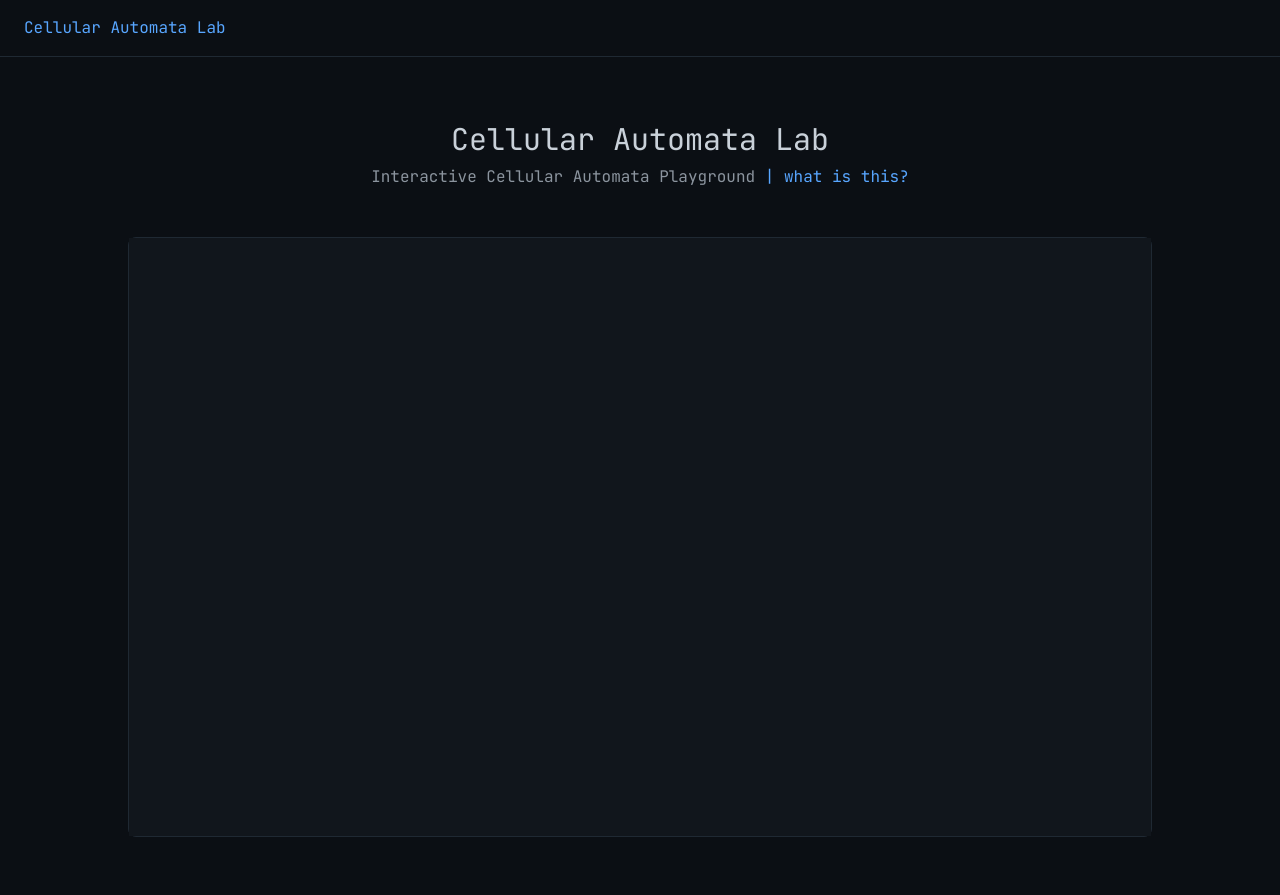
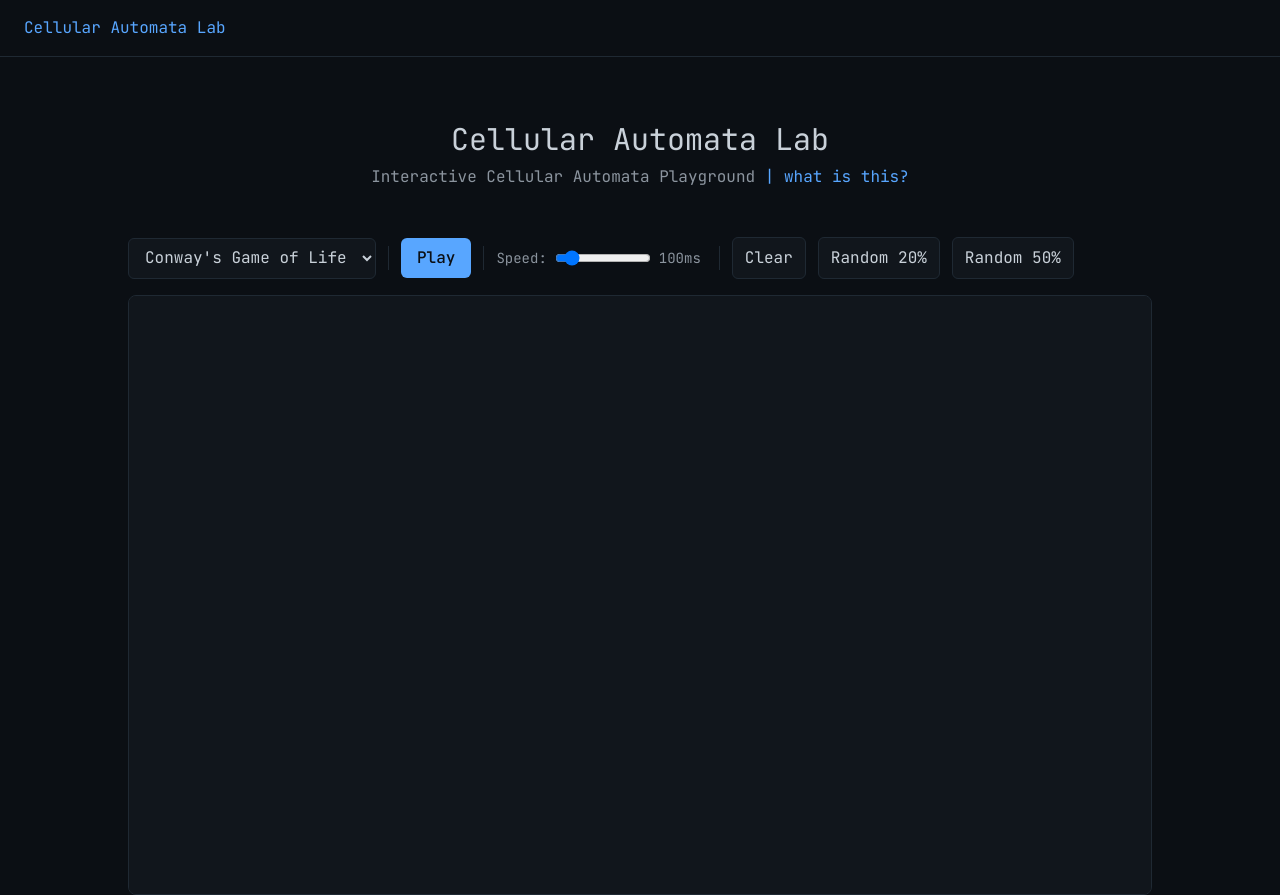
Before and after one commit to pratiksingh94/cellular-automata-lab, a React (Vite) app: page / in a window 1280 px wide. Before the commit the page ends 837 px from the top, so only its background shows below. Built offline with nearby package versions, Linux system fonts and the light colour scheme.

Commit message:
conway + controls

```diff
--- a/index.html
+++ b/index.html
@@ -4,7 +4,7 @@
     <meta charset="UTF-8" />
     <link rel="icon" type="image/svg+xml" href="/favicon.svg" />
     <meta name="viewport" content="width=device-width, initial-scale=1.0" />
-    <title>ca-sim</title>
+    <title>Cellular Automata Lab</title>
   </head>
   <body>
     <div id="root"></div>
--- /dev/null
+++ b/src/components/Controls.tsx
@@ -0,0 +1,79 @@
+import { useState } from "react";
+import { presets, type Rule } from "../rules";
+import type { GridFunctions } from "./Grid"
+
+export type Props = {
+  gridRef: React.RefObject<GridFunctions | null>;
+  rule: Rule;
+  onRuleChange: (rule: Rule) => void;
+  speed: number;
+  onSpeedChange: (speed: number) => void;
+  isPlaying: boolean;
+}
+
+export default function Controls({ gridRef, rule, onRuleChange, speed, onSpeedChange, isPlaying }: Props) {
+  const [selectedPreset, setSelectedPreset] = useState(rule.name);
+
+  const handlePresetChange = (name: string) => {
+    setSelectedPreset(name);
+
+    const preset = presets.find(p => p.name === name);
+    if(preset) {
+      onRuleChange(preset);
+    }
+  }
+
+
+  return (
+    <div className="flex flex-wrap gap-3 items-center mb-4">
+      <select
+      value={selectedPreset}
+      onChange={e => handlePresetChange(e.target.value)}
+      className="px-3 py-2 bg-panel border border-border rounded-md text-text cursor-pointer"
+      >
+        {presets.map(p => (
+          <option key={p.name} value={p.name}>
+            {p.name}
+          </option>
+        ))}
+      </select>
+
+      <div className="h-6 w-px bg-border"/>
+
+      <button
+      onClick={() => isPlaying ? gridRef.current?.pause() : gridRef.current?.play()}
+      className="px-4 py-2 bg-accent text-bg rounded-md font-medium cursor-pointer"
+      >{isPlaying ? "Pause" : "Play"}</button>
+
+      <div className="h-6 w-px bg-border"/>
+
+      <div className="flex gap-2 items-center">
+        <span className="text-text-muted text-sm">Speed:</span>
+        <input
+        type="range"
+        min="50"
+        max="500"
+        value={speed}
+        onChange={e => onSpeedChange(Number(e.target.value))}
+        className="w-24 cursor-pointer"
+        />
+        <span className="text-text-muted text-sm w-12">{speed}ms</span>
+      </div>
+
+      <div className="h-6 w-px bg-border"/>
+
+      <button
+      onClick={() => gridRef.current?.clear()}
+      className="px-3 py-2 bg-panel border border-border rounded-md text-text hover:bg-panel-2 transition-colors cursor-pointer"
+      >Clear</button>
+      <button
+      onClick={() => gridRef.current?.randomize(0.2)}
+      className="px-3 py-2 bg-panel border border-border rounded-md text-text hover:bg-panel-2 transition-colors cursor-pointer"
+      >Random 20%</button>
+      <button
+      onClick={() => gridRef.current?.randomize(0.5)}
+      className="px-3 py-2 bg-panel border border-border rounded-md text-text hover:bg-panel-2 transition-colors cursor-pointer"
+      >Random 50%</button>
+    </div>
+  )
+}
--- a/src/components/Grid.tsx
+++ b/src/components/Grid.tsx
@@ -1,6 +1,25 @@
-import { useRef, useEffect, useState } from "react";
+import { useRef, useEffect, useState, useCallback } from "react";
+import { type Rule, simulate } from "../rules";
 
-export default function Grid() {
+// TODO: clean this file a bit, functions are eveyrwhere make ts modular
+
+export type GridFunctions = {
+  randomize: (density?: number) => void;
+  clear: () => void;
+  play: () => void;
+  pause: () => void;
+  isPlaying: () => boolean;
+};
+
+export default function Grid({
+  funcRef,
+  rule,
+  speed,
+}: {
+  funcRef?: React.RefObject<GridFunctions | null>;
+  rule: Rule;
+  speed: number;
+}) {
   const canvasRef = useRef<HTMLCanvasElement>(null);
   const [dimensions, setDimensions] = useState({ rows: 30, cols: 50 });
   const [isDrawing, setIsDrawing] = useState(false);
@@ -8,10 +27,86 @@ export default function Grid() {
   const gridRef = useRef<number[][]>([]);
   const cellSize = 10;
 
+  const intervalRef = useRef<number | null>(null);
+  const isPlayingRef = useRef(false);
+
   const aliveColor = "#88ff00";
   const deadColor = "#11161c";
   const hoverColor = "rgba(136, 255, 0, 0.3)";
   const hoverPosRef = useRef<{ r: number; c: number } | null>(null);
+
+  function drawGrid() {
+    const canvas = canvasRef.current;
+    if (!canvas) return;
+    const ctx = canvas.getContext("2d");
+    if (!ctx) return;
+
+    ctx.fillStyle = deadColor;
+    ctx.fillRect(0, 0, canvas.width, canvas.height);
+
+    const grid = gridRef.current;
+    for (let r = 0; r < grid.length; r++) {
+      for (let c = 0; c < grid[r].length; c++) {
+        if (grid[r][c]) {
+          ctx.fillStyle = aliveColor;
+          ctx.fillRect(c * cellSize, r * cellSize, cellSize, cellSize);
+        }
+      }
+    }
+  }
+
+  const clear = useCallback(() => {
+    gridRef.current = Array.from({ length: dimensions.rows }, () =>
+      Array(dimensions.cols).fill(0),
+    );
+    drawGrid();
+  }, [dimensions]);
+
+  const randomize = useCallback(
+    (density = 0.2) => {
+      gridRef.current = Array.from({ length: dimensions.rows }, () =>
+        Array.from({ length: dimensions.cols }, () =>
+          Math.random() < density ? 1 : 0,
+        ),
+      );
+      drawGrid();
+    },
+    [dimensions],
+  );
+
+  const pause = useCallback(() => {
+    isPlayingRef.current = false;
+    if(intervalRef.current) {
+      clearInterval(intervalRef.current);
+      intervalRef.current = null;
+    }
+  }, []);
+
+  const play = useCallback(() => {
+    if(isPlayingRef.current) return;
+    isPlayingRef.current = true;
+    intervalRef.current = window.setInterval(() => {
+      gridRef.current = simulate(gridRef.current, rule);
+      drawGrid();
+    }, speed)
+  }, [rule, speed])
+
+  const isPlaying = useCallback(() => isPlayingRef.current, []);
+
+  // useEffect(() => {
+  //   pause();
+  //   play();
+  // }, [speed])
+
+  useEffect(() => {
+    if (funcRef) {
+      funcRef.current = { randomize, clear, play, pause, isPlaying };
+    }
+  }, [randomize, clear, play, pause, isPlaying]);
+
+  useEffect(() => {
+    return () => pause();
+  }, [pause])
 
   useEffect(() => {
     if (!canvasRef.current) return;
--- a/src/pages/Home.tsx
+++ b/src/pages/Home.tsx
@@ -1,7 +1,26 @@
 import { Link } from "react-router-dom";
-import Grid from "../components/Grid";
+import Grid, { type GridFunctions } from "../components/Grid";
+import { useEffect, useRef, useState } from "react";
+import { presets, type Rule } from "../rules";
+import Controls from "../components/Controls";
 
 export default function Home() {
+  const gridRef = useRef<GridFunctions>(null);
+
+  const [rule, setRule] = useState<Rule>(presets[0]);
+  const [speed, setSpeed] = useState(100);
+  const [isPlaying, setIsPlaying] = useState(false);
+
+  useEffect(() => {
+    const interval = setInterval(() => {
+      if(gridRef.current) {
+        setIsPlaying(gridRef.current.isPlaying());
+      }
+    }, 100);
+
+    return () => clearInterval(interval);
+  })
+
   return (
     <div className="flex-1 flex flex-col items-center justify-start pt-16 px-6">
       <div className="text-center mb-12">
@@ -13,8 +32,16 @@ export default function Home() {
       </div>
 
       <div className="flex-1 w-full max-w-5xl">
-        <div className="w-full h-[600px] bg-panel border border-border rounded-lg flex items-center justify-center">
-          <Grid/>
+        <Controls
+        gridRef={gridRef}
+        rule={rule}
+        onRuleChange={setRule}
+        speed={speed}
+        onSpeedChange={setSpeed}
+        isPlaying={isPlaying}
+        />
+        <div className="w-full h-[600px] bg-panel border border-border rounded-lg overflow-hidden">
+          <Grid funcRef={gridRef} rule={rule} speed={speed}/>
         </div>
       </div>
     </div>
--- /dev/null
+++ b/src/rules.ts
@@ -0,0 +1,47 @@
+export type Rule = {
+  name: string;
+  b: number[];
+  s: number[];
+}
+
+export const presets: Rule[] = [
+  { name: "Conway's Game of Life", b: [3], s: [2, 3] }
+]
+
+
+// what in the nested ahh
+// jojo reference????
+export function simulate(grid: number[][], rule: Rule): number[][] {
+  const rows = grid.length;
+  const cols = grid[0].length;
+  const next = grid.map(row => [...row]);
+
+  for(let r = 0; r < rows; r++) {
+    for(let c = 0; c < cols; c++) {
+      let neighbors = 0;
+
+      for(let dr = -1; dr <= 1; dr++) {
+        for(let dc = -1; dc <= 1; dc++) {
+          if(dr === 0 && dc === 0) continue;
+          // console.log({r, c, dr, dc})
+
+          const nr = r + dr;
+          const nc = c + dc;
+
+          if(nr >= 0 && nr < rows && nc >= 0 && nc < cols) {
+            neighbors += grid[nr][nc];
+          }
+        }
+      }
+
+      const cell = grid[r][c];
+      if(cell === 0) {
+        next[r][c] = rule.b.includes(neighbors) ? 1 : 0;
+      } else {
+        next[r][c] = rule.s.includes(neighbors) ? 1 : 0;
+      }
+    }
+  }
+
+  return next;
+}
```
Also changed, not shown: 2 other files (tests, documents, lock files or other folders).
